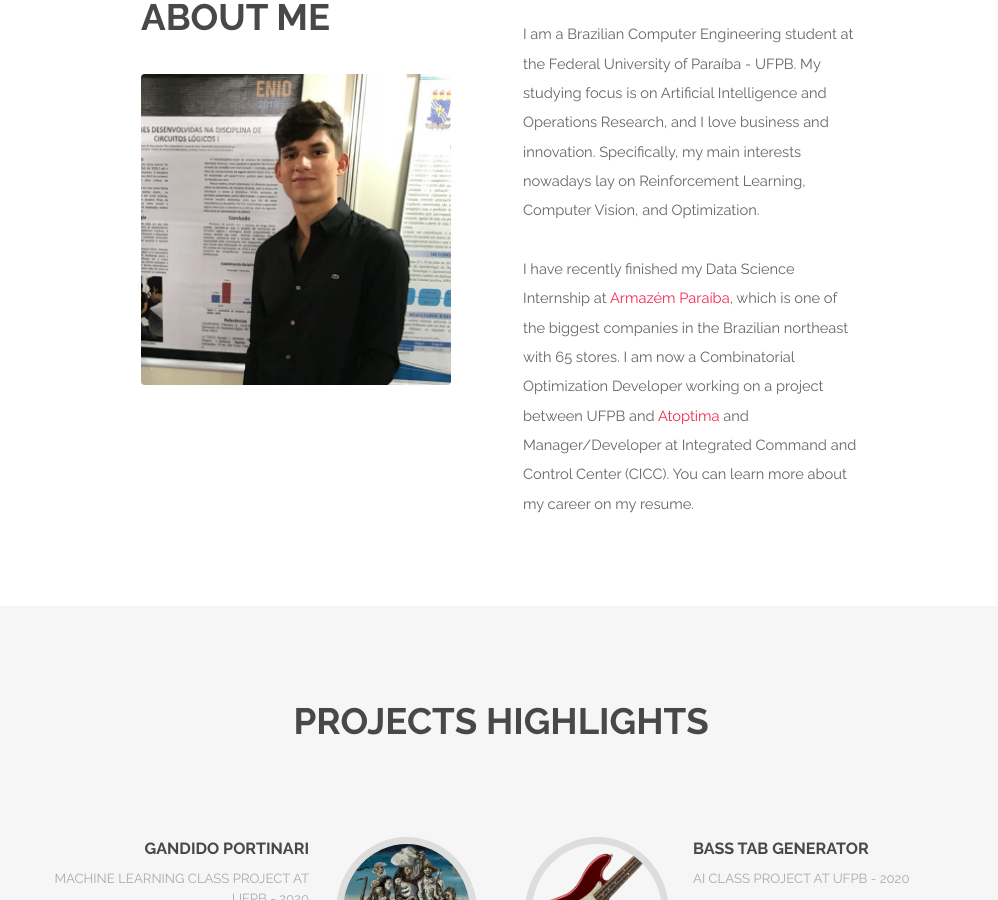
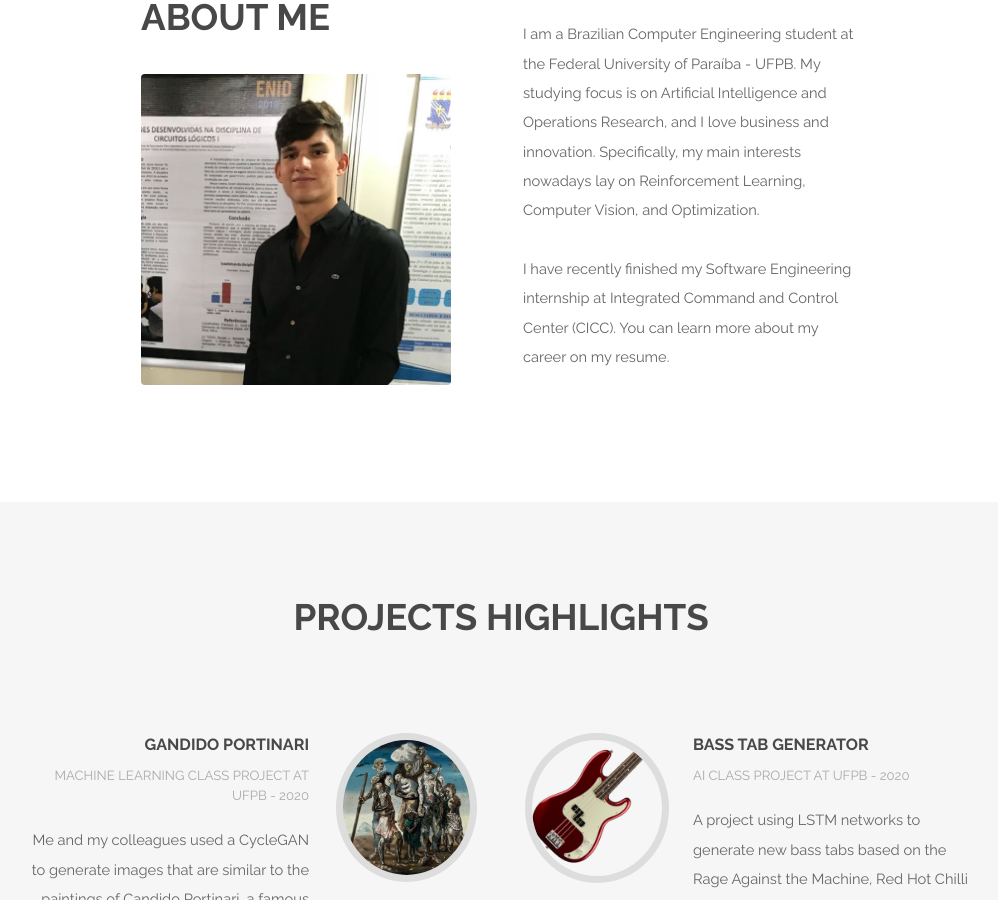
Before and after one commit to ItamarRocha/ItamarRocha.github.io, a Jekyll site: the page index.html, which Jekyll copies as it is, in a window 1280 px wide and 900 px high, scrolled down 571 px. Shown: the whole window, without its empty margins (139-1137 px from the left). Built offline with Jekyll 4.4.1, drawn with Linux system fonts in a browser that asks for light colours.

Commit message:
resume and index

```diff
--- a/index.html
+++ b/index.html
@@ -96,7 +96,7 @@
                                         I am a Brazilian Computer Engineering student at the Federal University of Paraíba - UFPB. My studying focus is on Artificial Intelligence and Operations Research, and I love business and innovation.  Specifically, my main interests nowadays lay on Reinforcement Learning, Computer Vision, and Optimization.
                                     </p>
                                     <p>
-                                        I have recently finished my Data Science Internship at  <a href="https://www.armazempb.com.br/" target="_blank">Armazém Paraíba</a>, which is one of the biggest companies in the Brazilian northeast with 65 stores. I am now a Combinatorial Optimization Developer working on a project between UFPB and <a href="https://atoptima.com/" target="_blank">Atoptima</a> and Manager/Developer at Integrated Command and Control Center (CICC). You can learn more about my career on my resume.
+                                        I have recently finished my Software Engineering internship at Integrated Command and Control Center (CICC). You can learn more about my career on my resume.
                                     </p>
 
 							</div>
```
Also changed, not shown: 1 other file.
